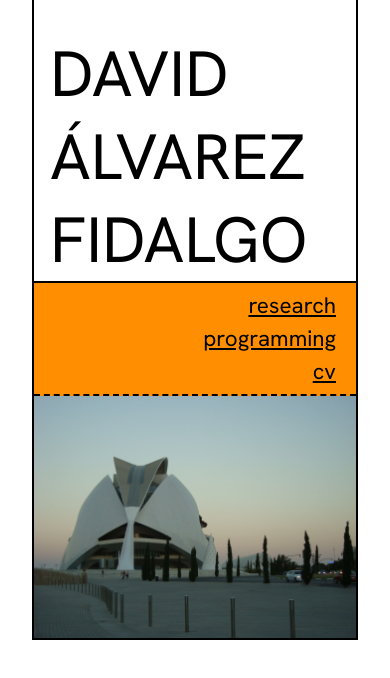
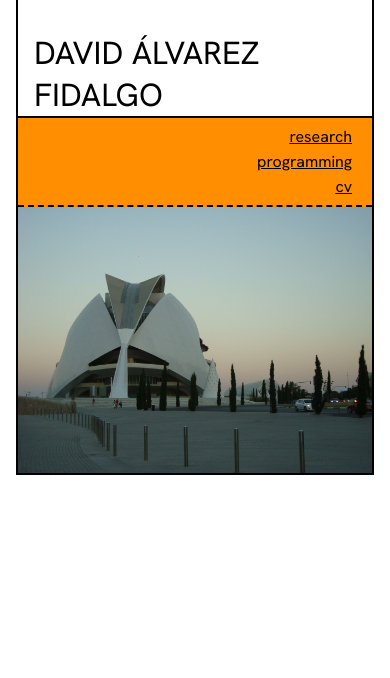
Before and after one commit to davidaf3/davidaf3.github.io, a plain HTML site: page index.html in a window 390 px wide. Drawn offline with Linux system fonts and the light colour scheme.

Commit message:
Mobile enhancements

```diff
--- a/styles.css
+++ b/styles.css
@@ -5,7 +5,6 @@ body {
 }
 
 main {
-  flex-grow: 1;
   max-width: 140ch;
   margin: 0 2rem;
   padding-top: 2rem;
@@ -34,7 +33,7 @@ nav {
 
 nav > p {
   text-align: end;
-  font-size: 1.4rem;
+  font-size: 1.25rem;
   margin: 0.25rem;
 }
 
@@ -48,5 +47,15 @@ main > img {
 }
 
 @media only screen and (max-width: 425px) {
+  main {
+    margin: 0 1rem;
+  }
 
+  h1 {
+    font-size: 2rem;
+  }
+
+  nav > p {
+    font-size: 1rem;
+  }
 }
```
